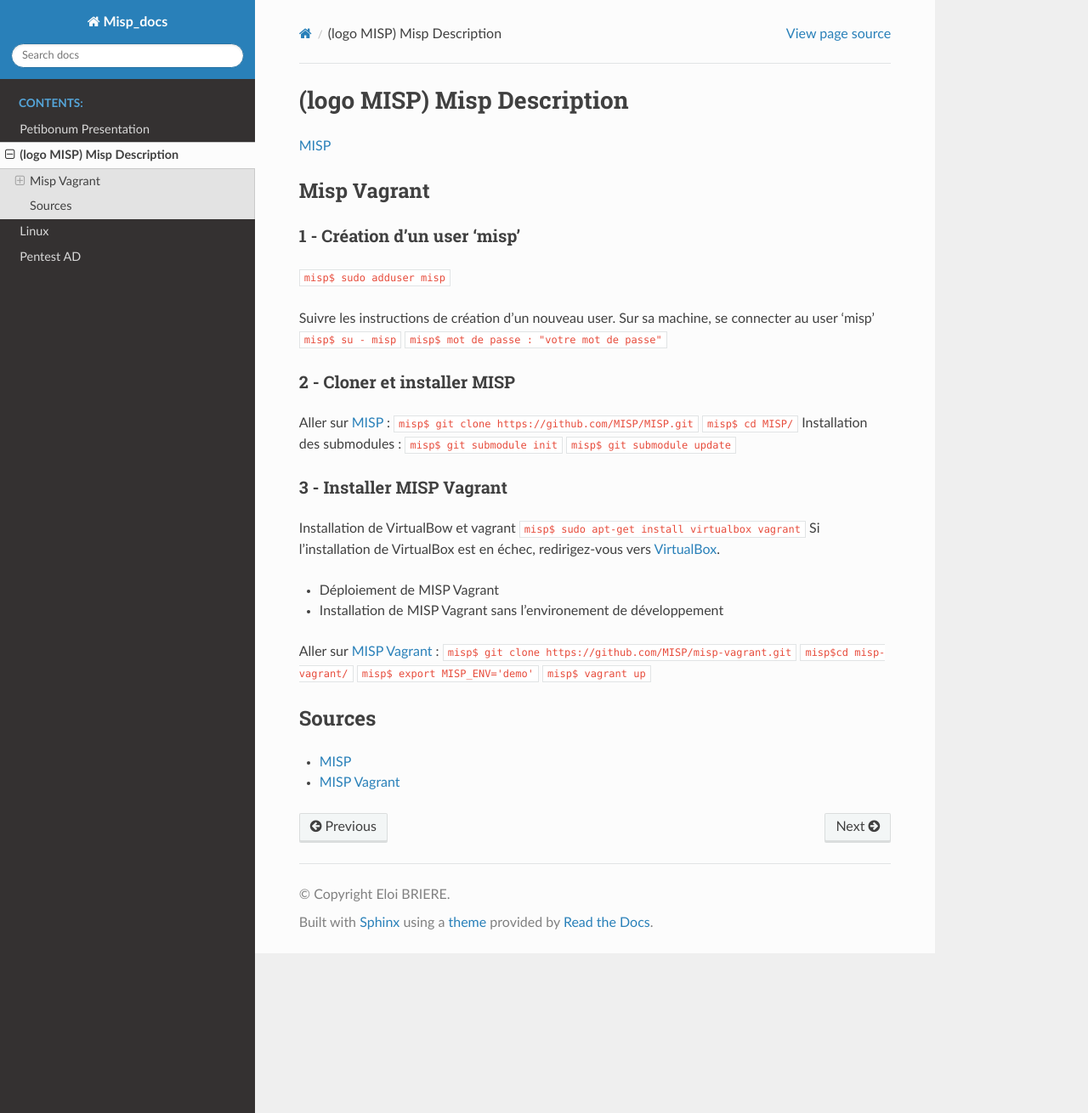
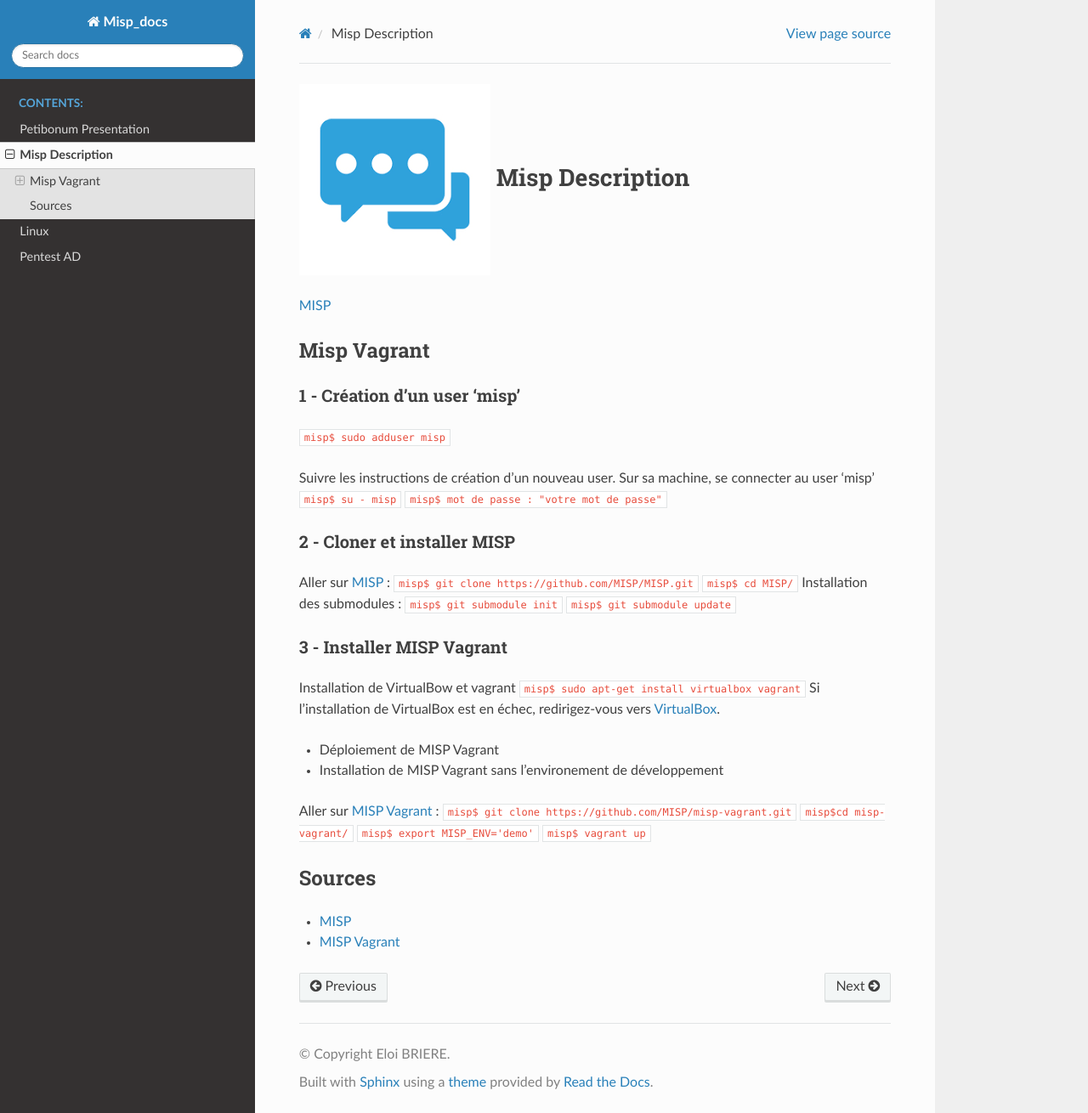
Before and after one commit to Iole-Bri/misp_docs_2, a Sphinx documentation site: the page built from docs/source/src/misp.md, in a window 1280 px wide and 1310 px high. Shown: the whole window at 85% size. Built offline with Sphinx 7.4.7 and the Read the Docs theme 2.0.0, drawn with Linux system fonts in a browser that asks for light colours.

Commit message:
add misp.png + modif misp.md

```diff
--- a/docs/source/src/misp.md
+++ b/docs/source/src/misp.md
@@ -1,4 +1,4 @@
-# (logo MISP) Misp Description
+# ![](img/misp.png) Misp Description
 
 [MISP](https://www.misp-project.org/features.html)
 ## Misp Vagrant
```
Also changed, not shown: docs/source/src/img/misp.png (added).
